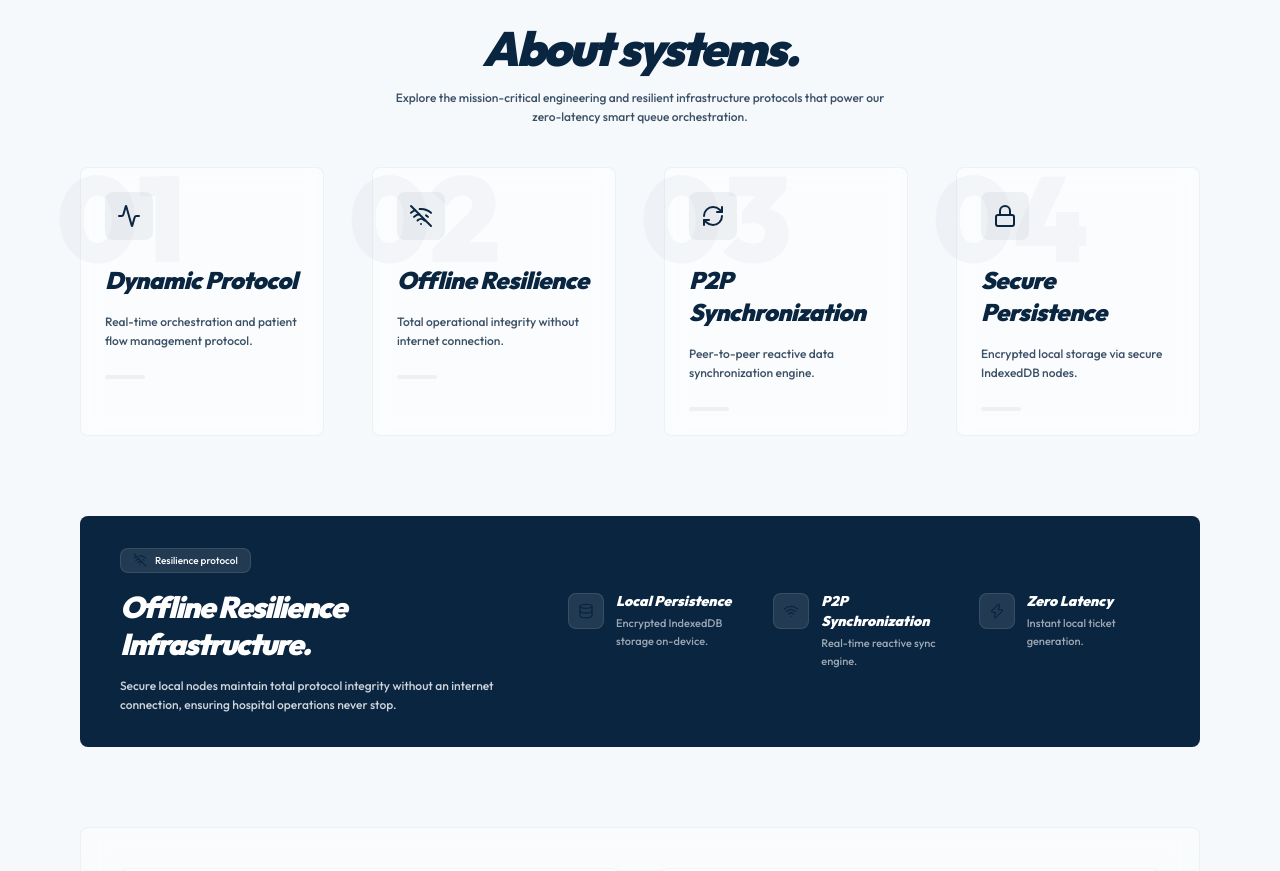
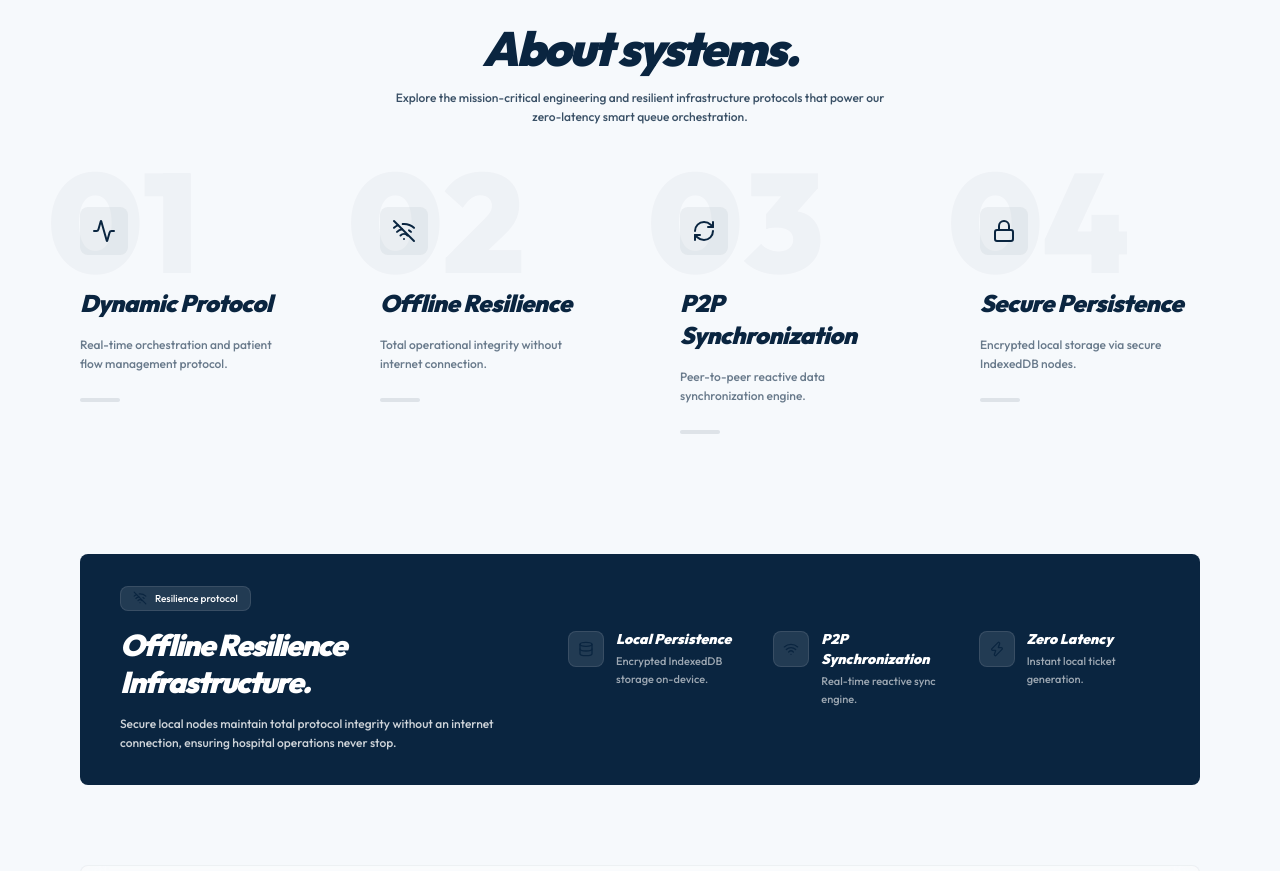
Before and after one commit to Delice7-del/SyncQueue, a Next.js app: page / in a window 1280 px wide. Shown: the part 1860-2731 px from the top of the page. Built offline with nearby package versions, Linux system fonts and the light colour scheme.

Commit message:
style: remove card backgrounds from features section and refine layout

```diff
--- a/src/app/page.tsx
+++ b/src/app/page.tsx
@@ -399,7 +399,7 @@ export default function Home() {
               <p className="text-[12px] font-medium text-brand-blue/80 max-w-lg mx-auto leading-relaxed">Explore the mission-critical engineering and resilient infrastructure protocols that power our zero-latency smart queue orchestration.</p>
            </motion.div>
 
-          <motion.div variants={containerVariants} className="grid grid-cols-1 md:grid-cols-2 lg:grid-cols-4 gap-12">
+          <motion.div variants={containerVariants} className="grid grid-cols-1 md:grid-cols-2 lg:grid-cols-4 gap-12 lg:gap-20">
             {[
               {
                 title: 'Dynamic Protocol',
@@ -429,22 +429,22 @@ export default function Home() {
                <motion.div
                  key={i}
                  variants={itemVariants}
-                 className="relative group p-6 rounded-lg border border-brand-blue/5 bg-white/50 backdrop-blur-sm"
+                 className="relative group py-10"
                >
-                {/* LARGE BACKGROUND NUMBER (4:47 PM Style) */}
-                <span className="absolute -top-10 -left-6 text-[120px] font-black text-brand-blue/[0.03] select-none group-hover:text-brand-accent/[0.05] transition-colors duration-700">
+                {/* LARGE BACKGROUND NUMBER */}
+                <span className="absolute -top-4 -left-8 text-[140px] font-black text-brand-blue/[0.03] select-none group-hover:text-brand-accent/[0.06] transition-colors duration-700 leading-none">
                   {item.num}
                 </span>
 
-                <div className="relative z-10">
-                  <div className="w-12 h-12 rounded-lg bg-brand-blue/5 flex items-center justify-center mb-6 group-hover:bg-brand-accent/10 transition-colors">
+                <div className="relative z-10 flex flex-col">
+                  <div className="w-12 h-12 rounded-lg bg-brand-blue/5 flex items-center justify-center mb-8 group-hover:bg-brand-accent/10 transition-colors">
                     <item.icon className="w-6 h-6 text-brand-blue group-hover:text-brand-accent transition-colors" />
                   </div>
-                   <h4 className="font-heading text-2xl font-black italic mb-4 tracking-tight text-brand-blue">{item.title}</h4>
-                  <p className="text-[12px] font-medium text-brand-blue/80 leading-relaxed mb-6">
+                   <h4 className="font-heading text-2xl font-black italic mb-4 tracking-tight text-brand-blue group-hover:text-brand-accent transition-colors">{item.title}</h4>
+                  <p className="text-[12px] font-medium text-brand-blue/60 leading-relaxed mb-6 max-w-[200px]">
                     {item.desc}
                   </p>
-                  <div className="w-10 h-1 bg-brand-blue/5 rounded-full group-hover:w-20 group-hover:bg-brand-accent transition-all duration-500" />
+                  <div className="w-10 h-1 bg-brand-blue/10 rounded-full group-hover:w-16 group-hover:bg-brand-accent transition-all duration-500" />
                 </div>
                </motion.div>
              ))}
```
